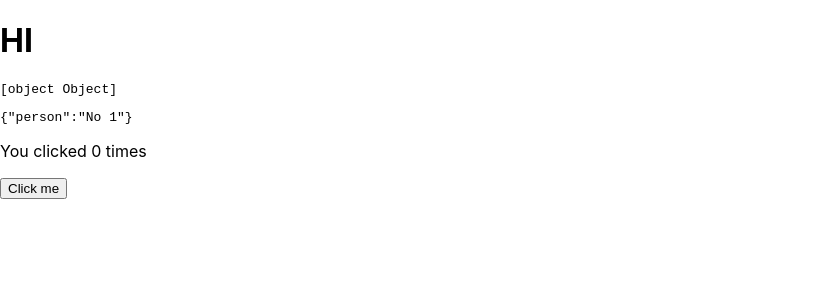
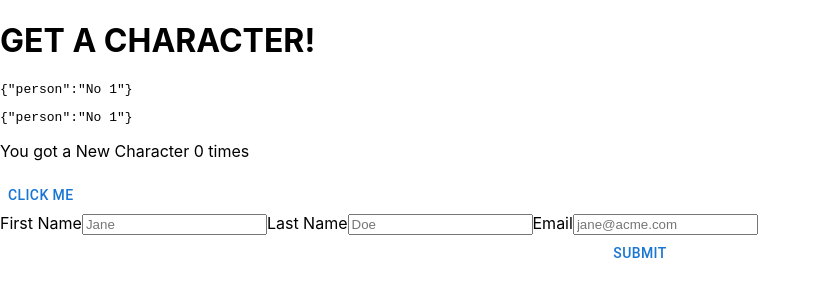
Before and after one commit to tannerpace/starwars-template, a React (Create React App) app in the folder starwars/: page / in a window 1280 px wide. Shown: the top 300 px of the page, without its empty margins (0-821 px from the left). Built offline with nearby package versions, Linux system fonts and the light colour scheme; no server answers.

Commit message:
form added

```diff
--- a/starwars/package.json
+++ b/starwars/package.json
@@ -9,10 +9,12 @@
     "@testing-library/jest-dom": "^5.11.4",
     "@testing-library/react": "^11.1.0",
     "@testing-library/user-event": "^12.1.10",
+    "formik": "^2.2.9",
     "react": "^17.0.2",
     "react-dom": "^17.0.2",
     "react-scripts": "4.0.3",
-    "web-vitals": "^1.0.1"
+    "web-vitals": "^1.0.1",
+    "yup": "^0.32.9"
   },
   "scripts": {
     "start": "react-scripts start",
--- a/starwars/src/App.js
+++ b/starwars/src/App.js
@@ -1,5 +1,8 @@
 import React, {setState,useEffect,useState} from "react"
 import RandomNumber from "./functions/RandomNumber"
+import MyForm from "./components/TextInputWithFocusButton"
+import {Box,TextField,Button} from "@mui/material"
+
 
 // https://developer.mozilla.org/en-US/docs/Web/API/WindowOrWorkerGlobalScope/fetch
 // https://swapi.co/
@@ -11,6 +14,9 @@ const App = () => {
     const [person,setPerson] = useState({person:'No 1'})
 
     const [count, setCount] = useState(0);
+    const army = []
+
+
 
     // Similar to componentDidMount and componentDidUpdate:
     useEffect(() => {
@@ -18,9 +24,19 @@ const App = () => {
         fetch(`https://swapi.dev/api/people/${RandomNumber(100)}`)
     .then(response => response.json())
     .then(data => {setPerson(data)})
+    .then(army.push(person))
       // Update the document title using the browser API
       document.title = `You clicked ${count} times`;
+
+
     },[count]);
+
+
+
+
+
+   const man = JSON.stringify(person)
+   army.push(man)
 
 
 
@@ -28,25 +44,22 @@ const App = () => {
 
 
 
+return(<div>
+<h1 className="mdc-tooltip">GET A CHARACTER!</h1>
 
 
 
-
-
-return(<>
-<h1>HI</h1>
-<pre>{`${person}`}</pre>
-
-
-<pre>{JSON.stringify(person)}</pre>
+<pre>{`${man}`}</pre>
+<pre>{`${army[0]}`}</pre>
 
 <div>
-      <p>You clicked {count} times</p>
-      <button onClick={() => setCount(count + 1)}>
+      <p>You got a New Character {count} times</p>
+      <Button onClick={() => setCount(count + 1)}>
         Click me
-      </button>
+      </Button>
     </div>
+    <MyForm/>
 
-</>)
+</div>)
 }
 export default App
--- /dev/null
+++ b/starwars/src/components/TextInputWithFocusButton/index.jsx
@@ -0,0 +1,52 @@
+import React ,{useRef,setState,useState} from "react";
+import {Box,TextField,Button} from "@mui/material"
+import { Formik, Field, Form } from 'formik';
+
+
+function MyForm() {
+
+
+    return (
+
+
+        <Formik
+      initialValues={{
+        firstName: '',
+        lastName: '',
+        email: '',
+      }}
+      onSubmit={async (values) => {
+        await new Promise((r) => setTimeout(r, 500));
+        alert(JSON.stringify(values, null, 2));
+      }}
+    >
+         <Box>
+         <Form>
+        <label htmlFor="firstName">First Name</label>
+        <Field id="firstName" name="firstName" placeholder="Jane" />
+
+        <label htmlFor="lastName">Last Name</label>
+        <Field id="lastName" name="lastName" placeholder="Doe" />
+
+        <label htmlFor="email">Email</label>
+        <Field
+          id="email"
+          name="email"
+          placeholder="jane@acme.com"
+          type="email"
+        />
+        <Button
+        fullWidth
+        type="submit">Submit</Button>
+      </Form>
+      </Box>
+
+
+
+
+
+      </Formik>
+    );
+  }
+
+  export default MyForm;
```
Also changed, not shown: starwars/src/components/TextInputWithFocusButton/styles.js (added), 1 other file (tests, documents, lock files or other folders).
